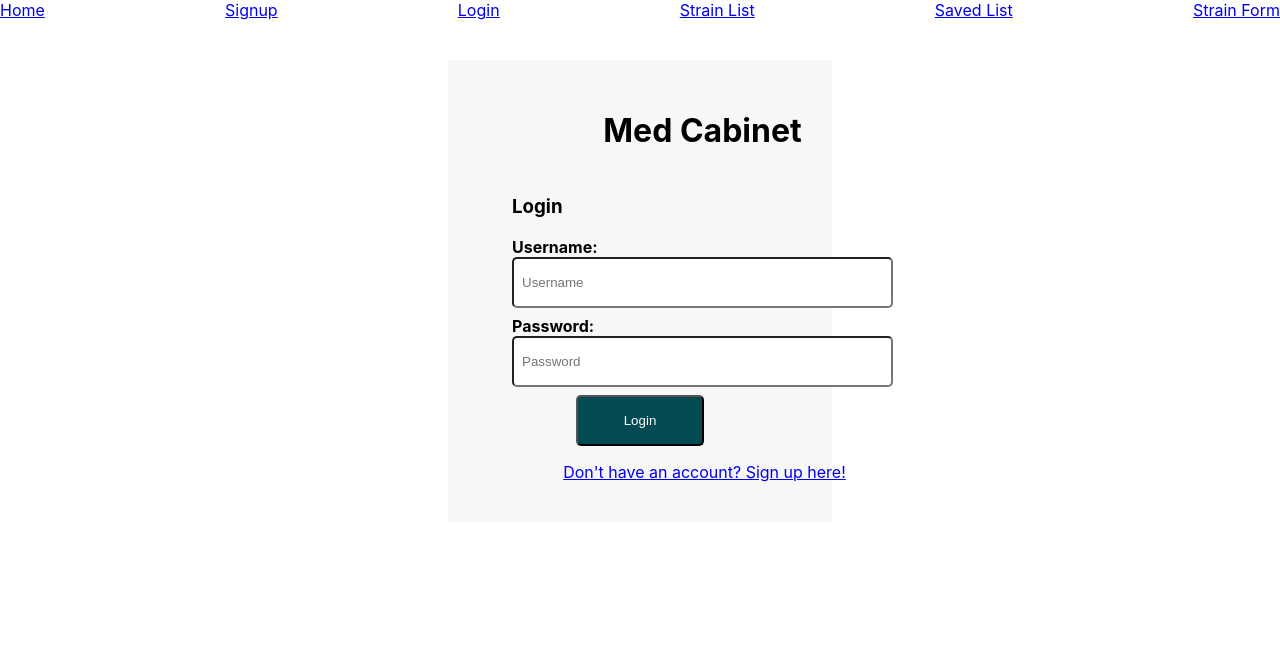
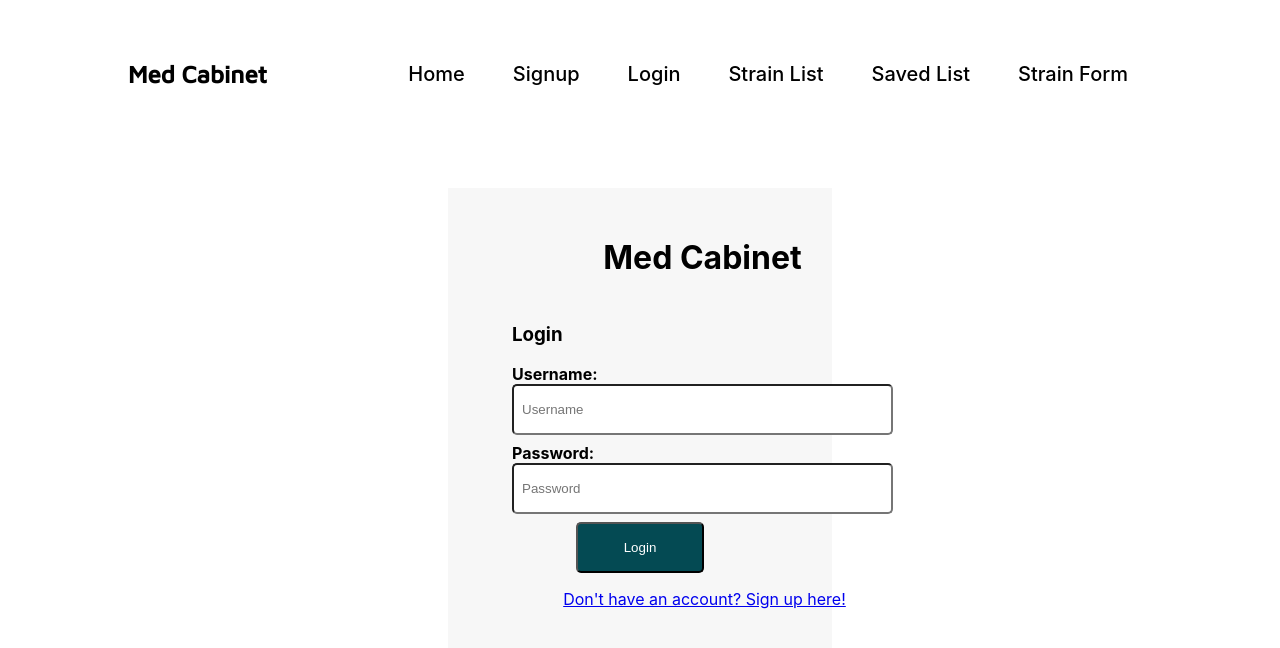
Before and after one commit to SeanShadle/front-end, a React (Create React App) app in the folder medcabinet/: page /Login in a window 1280 px wide. Shown: the top 648 px of the page. Built offline with nearby package versions, Linux system fonts and the light colour scheme.

Commit message:
Added more styling

```diff
--- a/medcabinet/public/index.html
+++ b/medcabinet/public/index.html
@@ -3,6 +3,7 @@
   <head>
     <meta charset="utf-8" />
     <link rel="icon" href="%PUBLIC_URL%/favicon.ico" />
+    <link href="https://fonts.googleapis.com/css2?family=Maven+Pro:wght@500&display=swap" rel="stylesheet">
     <meta name="viewport" content="width=device-width, initial-scale=1" />
     <meta name="theme-color" content="#000000" />
     <meta
--- a/medcabinet/src/App.js
+++ b/medcabinet/src/App.js
@@ -9,8 +9,8 @@ import StrainList from './components/StrainList'
 import Strain from './components/Strain'
 import SavedList from './components/SavedList'
 import PrivateRoute from './components/PrivateRoute'
-
 import StrainForm from './components/StrainForm'
+import styled from 'styled-components'
 
 
 import './App.css';
@@ -19,16 +19,21 @@ import './App.css';
 export default function App() {
   return (
     <div className="App">
-      <nav>
-        <div className="nav-links">
-          <Link to='/'>Home</Link>
-          <Link to='/Signup'>Signup</Link>
-          <Link to='/Login'>Login</Link>
-          <Link to='/StrainList'>Strain List</Link>
-          <Link to='/SavedList'>Saved List</Link>
-          <Link to='/StrainForm'>Strain Form</Link>
-        </div>
-      </nav>
+
+
+      <StyledHeader className="header-bar">
+        <StyledTitle>Med Cabinet</StyledTitle>
+        <nav>
+              <StyledAnchor href="https://pensive-torvalds-e7aa79.netlify.app/">Home</StyledAnchor>
+              <StyledLink to='/Signup'>Signup</StyledLink>
+              <StyledLink to='/Login'>Login</StyledLink>
+              <StyledLink to='/StrainList'>Strain List</StyledLink>
+              <StyledLink to='/SavedList'>Saved List</StyledLink>
+              <StyledLink to='/StrainForm'>Strain Form</StyledLink>
+        </nav>
+      </StyledHeader>
+
+
       <Switch>
         <Route path='/Signup'>
           <Signup />
@@ -49,10 +54,45 @@ export default function App() {
         <Route path='/StrainForm'>
           <StrainForm />
         </Route>
-        <Route path='/'>
+        {/* <Route path='/'>
           <Home />
-        </Route>
+        </Route> */}
       </Switch>
     </div>
   );
 }
+
+const StyledHeader = styled.div`
+    display: flex;
+    justify-content: space-between;
+    align-items: center;
+    max-width: 80%;
+    margin: auto;
+    height: auto;
+    font-size: 1.25rem;
+    padding: 2.5rem 0;
+}
+`
+
+const StyledTitle = styled.h2`
+    font-family: 'Maven Pro', sans-serif;
+    font-weight: 600;
+    font-size: 1.5rem;
+    color: black;
+    text-decoration: none;
+`
+
+const StyledAnchor = styled.a`
+    color: black;
+    text-decoration: none;
+    padding: 0 1.5rem;
+    font-weight: 500;
+`
+
+const StyledLink = styled(Link)`
+    color: black;
+    text-decoration: none;
+    padding: 0 1.5rem;
+    font-weight: 500;
+
+`
--- a/medcabinet/src/components/Login.js
+++ b/medcabinet/src/components/Login.js
@@ -1,7 +1,7 @@
 import React from 'react'
 import {useForm} from "react-hook-form"
 import styled, {keyframes} from 'styled-components'
-import {Route, Link, Switch} from 'react-router-dom'
+import {Link} from 'react-router-dom'
 
 export default function Login(){
     const {register, handleSubmit, errors} = useForm();
```
Also changed, not shown: medcabinet/src/App.css (line endings or trailing spaces).
